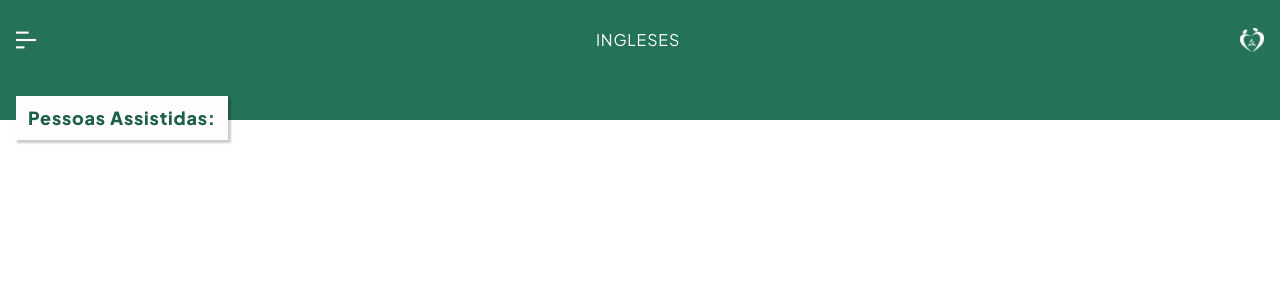
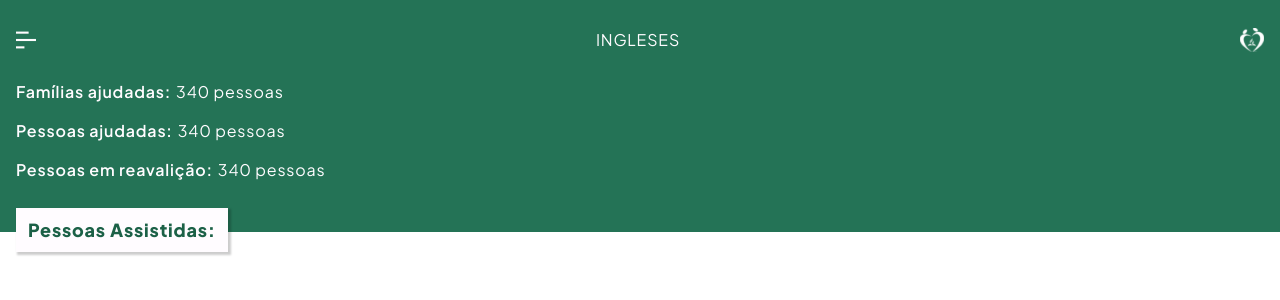
Before and after one commit to eduardaricaldes/asa-front-end, a Next.js app: page /home in a window 1280 px wide. Shown: the top 300 px of the page. Built offline with nearby package versions, Linux system fonts and the light colour scheme.

Commit message:
feat: addded statics on header

```diff
--- a/src/app/(authenticated)/home/page.tsx
+++ b/src/app/(authenticated)/home/page.tsx
@@ -1,10 +1,13 @@
 'use client';
 import Header from '@/components/Header';
+import Statistics from '@/components/Header/Statistics';
 
 export default function Home() {
   return (
     <>
-      <Header />
+      <Header>
+        <Statistics />
+      </Header>
     </>
   );
 }
--- a/src/components/Header/Statistics.tsx
+++ b/src/components/Header/Statistics.tsx
@@ -1,7 +1,26 @@
 export default function Statistics() {
   return (
     <>
-      <div className="statistics"></div>
+      <div className="statistics">
+        <p className="text-white">
+          <label className="label font-semibold">
+            Famílias ajudadas:
+          </label>
+          340 pessoas
+        </p>
+        <p className="text-white">
+          <label className="label font-semibold">
+            Pessoas ajudadas:
+          </label>
+          340 pessoas
+        </p>
+        <p className="text-white">
+          <label className="label font-semibold">
+            Pessoas em reavalição:
+          </label>
+          340 pessoas
+        </p>
+      </div>
     </>
   );
 }
--- a/src/components/Header/_header.scss
+++ b/src/components/Header/_header.scss
@@ -0,0 +1,13 @@
+.statistics {
+  > p {
+    margin-bottom: 15px;
+
+    > .label {
+      margin-right: 5px;
+    }
+
+    &:last-of-type {
+      margin-bottom: 10px;
+    }
+  }
+}
--- a/src/components/Header/index.tsx
+++ b/src/components/Header/index.tsx
@@ -1,12 +1,15 @@
 import { ComponentProps } from 'react';
 import Title from '@/components/Title';
 
-export type HeaderProps = ComponentProps<'header'> & {};
+export type HeaderProps = ComponentProps<'header'> & {
+  children: React.ReactNode;
+};
 
-export default function Header({ ...props }: HeaderProps) {
+export default function Header({ children, ...props }: HeaderProps) {
   return (
-    <header className="bg-green w-screen h-10 sm:max-h-52 md:max-h-52 relative px-4">
+    <header className="bg-green w-screen min-h-10 h-auto sm:max-h-52 md:max-h-52 relative px-4 pb-10">
       <Title title="Pessoas Assistidas" />
+      {children}
     </header>
   );
 }
```
